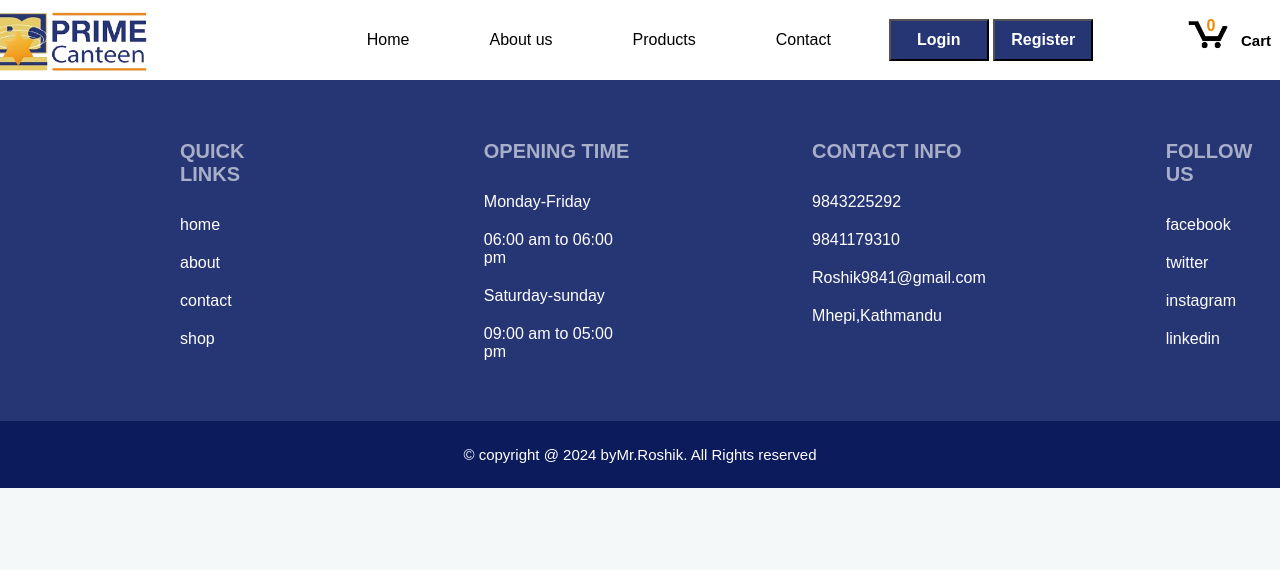
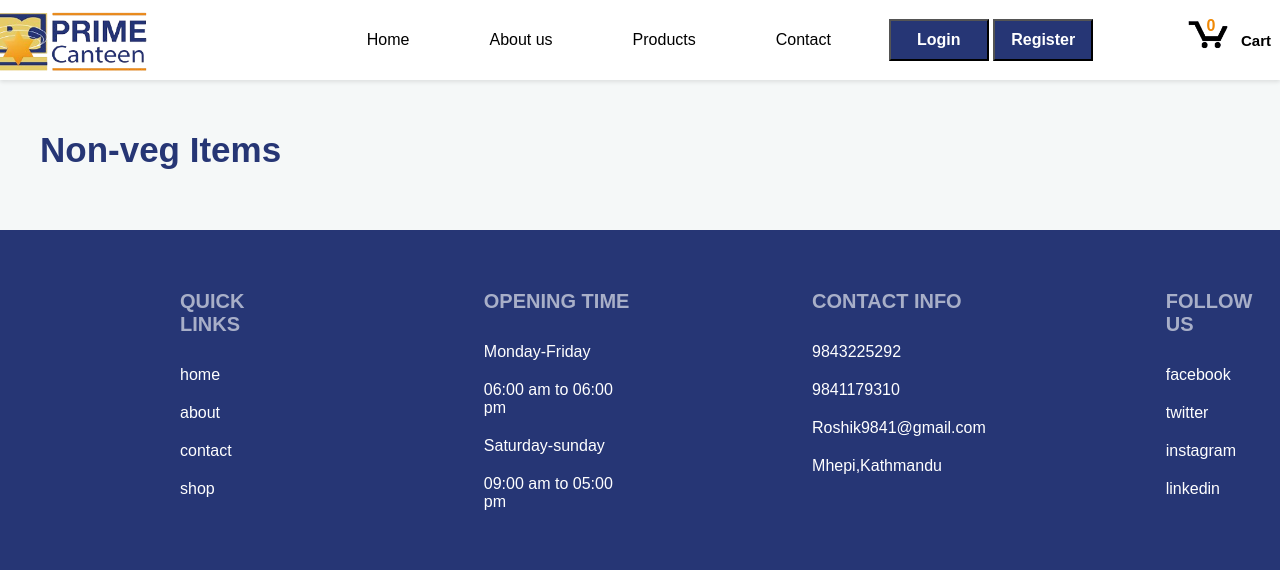
Before and after one commit to Roshik9841/Prime-Canteen, a PHP site: page /non-veg.php in a window 1280 px wide. Shown: the top 570 px of the page. Run offline with PHP 8.4, Linux system fonts and the light colour scheme; data that the repository does not hold is empty.

Commit message:
style haru milako sabaii categories ko

```diff
--- a/non-veg.php
+++ b/non-veg.php
@@ -1,19 +1,26 @@
 <!DOCTYPE html>
 <html lang="en">
+
 <head>
     <meta charset="UTF-8">
     <meta name="viewport" content="width=device-width, initial-scale=1.0">
     <title>Document</title>
+    <link rel="stylesheet" href="styles/style.css">
+
 </head>
+
 <body>
     <?php
     include("HeaderFooter/header.php");
     ?>
+
+    <p class="heading-details">Non-veg Items</p>
+    <div class="category-container">
         <?php
         include("dbconnection.php");
         $sql = "SELECT * FROM new_product WHERE categoryId='NV'";
-    $result = mysqli_query($con,$sql);
-    while($product_row = mysqli_fetch_array($result)){
+        $result = mysqli_query($con, $sql);
+        while ($product_row = mysqli_fetch_array($result)) {
             $product_id = $product_row["productId"];
             $product_name = $product_row["name"];
             $product_price = $product_row["price"];
@@ -23,29 +30,28 @@
             $product_image = str_replace("../", "", $product_image);
         ?>
             <div class="col-4">
-                    <a href="singleitem.php?var=<?php echo $selected_item ?>"> <img src="<?php echo $product_image ?>" alt="
+                <div class="hover-container">
+                    <a href="singleitem.php?var=<?php echo $selected_item ?>"> <img src="<?php echo $product_image ?>" class='item-image' alt="
                     <?php echo $product_name ?>">
                     </a>
+                </div>
                 <a href="singleitem.php?var=<?php echo $selected_item ?>">
-                        <h4>
+                    <h3 class="item-name">
                         <?php echo $product_name ?>
-                        </h4>
+                    </h3>
                 </a>
-                    <!-- <div class="rating">
-                        <i class="fa-solid fa-star"></i>
-                        <i class="fa-solid fa-star"></i>
-                        <i class="fa-solid fa-star"></i>
-                        <i class="fa-solid fa-star"></i>
-                        <i class="fa-regular fa-star"></i>
-                    </div> -->
-                    <p>
+
+                <p class="item-price">
                     Rs.<?php echo $product_price ?>
                 </p>
             </div>
         <?php }
         ?>
+    </div>
+
     <?php
     include("HeaderFooter/footer.php");
     ?>
 </body>
+
 </html>
--- a/styles/style.css
+++ b/styles/style.css
@@ -652,3 +652,58 @@ a{
     font-weight: bold;
     margin-right: 50px;
 }
+
+/* Categories */
+.category-container {
+    display: flex;
+    justify-content: flex-start;
+
+    /* justify-content: space-between; */
+    margin: 0px 30px 40px 70px;
+    flex-wrap: wrap;
+    gap: 25px;
+
+
+}
+
+.item-image {
+    width: 220px;
+    height: 260px;
+    border-radius: 30px;
+    object-fit: cover;
+    object-position: 50% 20%;
+    transition: transform 0.3s ease;
+}
+
+.hover-container:hover .item-image {
+    transform: scale(1.1);
+}
+
+.item-name {
+    text-decoration: none;
+    color: black;
+    margin-bottom: 10px;
+    margin-top: 30px;
+    font-size: 20px;
+
+    text-align: center;
+}
+
+.item-price {
+    color: red;
+    text-align: center;
+    font-size: 18px;
+}
+
+.heading-details {
+    font-weight: bold;
+    color: #263675;
+    font-size: 35px;
+    margin: 50px 0px 20px 40px;
+}
+
+.col-4 {
+    width: calc(20% - 20px);
+    box-sizing: border-box;
+    margin-bottom: 20px;
+}
```
Also changed, not shown: breakfast.php (+19 -13 lines), drinks.php (+14 -9 lines), veg.php (+19 -13 lines). Lines whose indentation alone changed are shown as unchanged.
